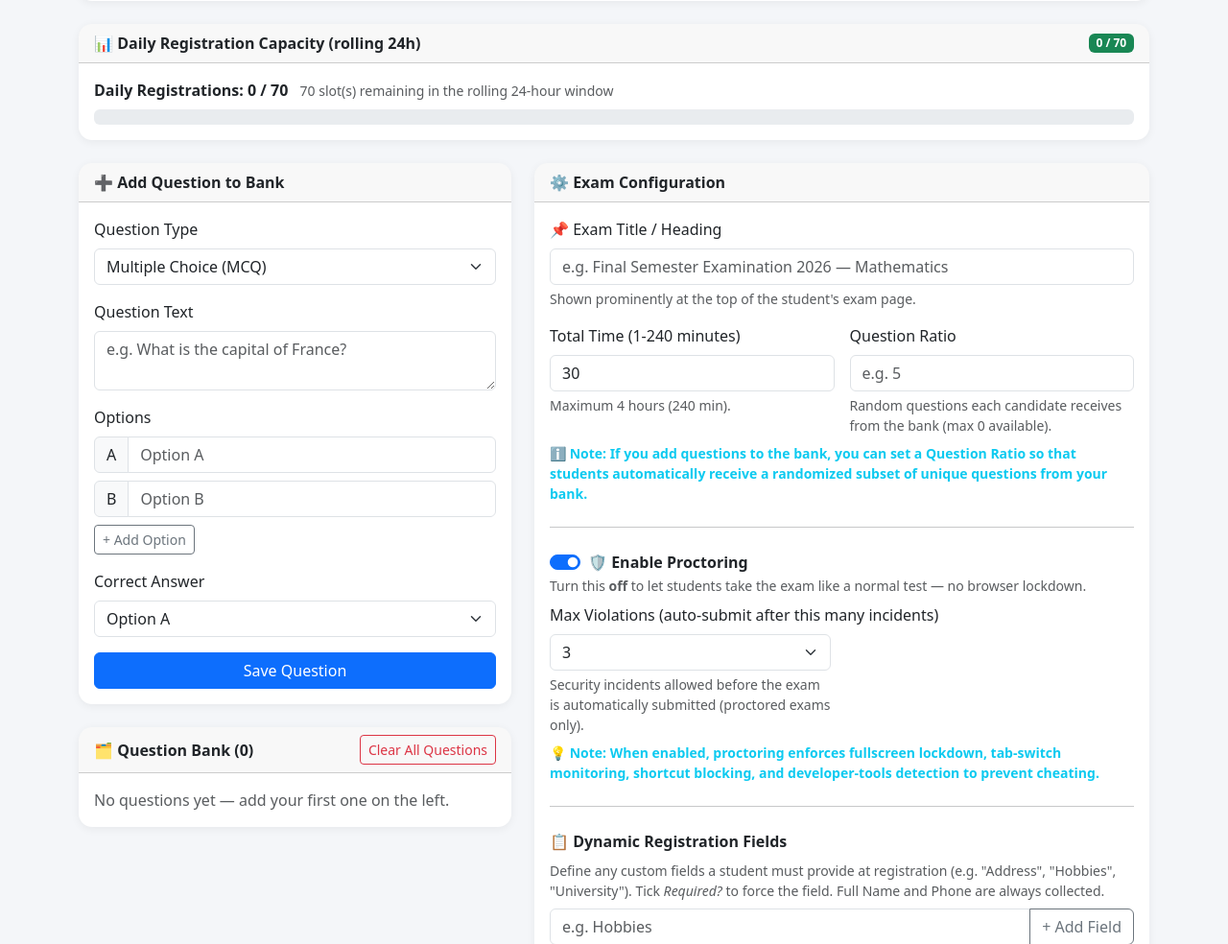
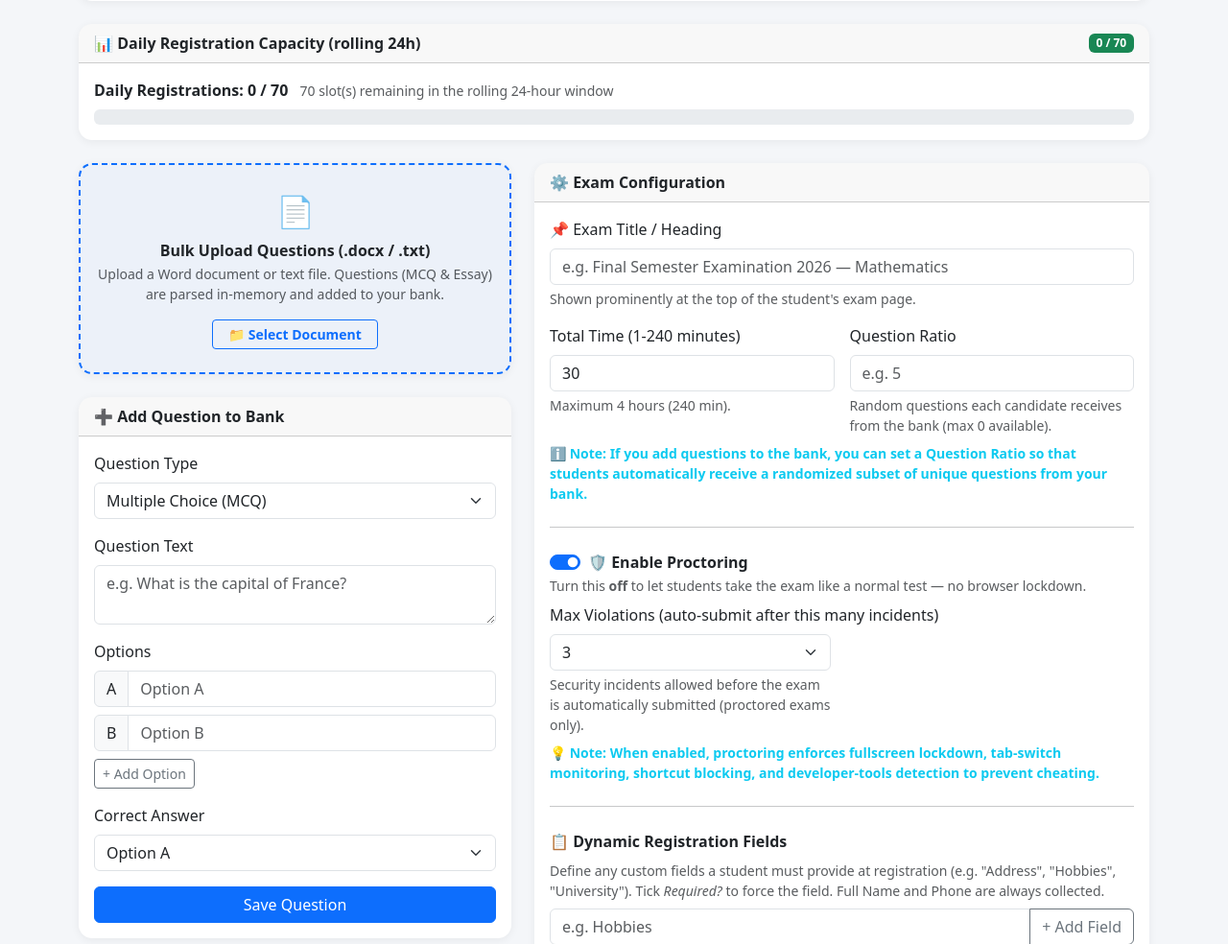
Before and after one commit to mdhaseebuddin/Exam_Site_Live, a Flask app: template production_build/templates/host.html in a window 1280 px wide. Shown: the part 250-1234 px from the top of the page at 96% size. Run offline with Flask 3, Linux system fonts and the light colour scheme; the template is opened without the code that fills it, so the values that code supplies are empty; parts of the project's set-up code (start-up, migrations or seed data) failed here and were passed over; some libraries are stand-ins or nearby versions.

Commit message:
Add Word doc bulk question importer UI to host dashboard

```diff
--- a/production_build/templates/host.html
+++ b/production_build/templates/host.html
@@ -90,6 +90,22 @@
     <div class="row g-4">
       <!-- ================= LEFT: Build the bank ================= -->
       <div class="col-lg-5">
+        <!-- Bulk Question Importer -->
+        <div class="card mb-4" style="border: 2px dashed var(--bs-primary, #0d6efd); background: rgba(13, 110, 253, 0.03);">
+          <div class="card-body text-center py-4">
+            <div class="mb-2" style="font-size: 2rem;">📄</div>
+            <h6 class="fw-bold mb-1">Bulk Upload Questions (.docx / .txt)</h6>
+            <p class="text-muted small mb-3">
+              Upload a Word document or text file. Questions (MCQ &amp; Essay) are parsed in-memory and added to your bank.
+            </p>
+            <input type="file" id="bulkDocInput" accept=".docx,.txt" style="display: none;" onchange="handleBulkDocUpload(this)">
+            <button type="button" class="btn btn-outline-primary btn-sm px-3 fw-semibold" onclick="document.getElementById('bulkDocInput').click()">
+              📁 Select Document
+            </button>
+            <div id="bulkUploadStatus" class="mt-2 small" style="display: none;"></div>
+          </div>
+        </div>
+
         <!-- Add question -->
         <div class="card mb-4">
           <div class="card-header fw-semibold">➕ Add Question to Bank</div>
@@ -564,6 +580,86 @@
       proctoringCheckbox.addEventListener('change', syncProctoringState);
       syncProctoringState(); // apply on load
     }
+    // Bulk Question Importer Handler (.docx / .txt)
+    async function handleBulkDocUpload(input) {
+      const file = input && input.files && input.files[0];
+      if (!file) return;
+
+      const statusEl = document.getElementById('bulkUploadStatus');
+      if (statusEl) {
+        statusEl.style.display = 'block';
+        statusEl.className = 'mt-2 small text-primary';
+        statusEl.innerHTML = '<span class="spinner-border spinner-border-sm me-1" role="status" aria-hidden="true"></span> Parsing document in memory...';
+      }
+
+      try {
+        const urlParams = new URLSearchParams(window.location.search);
+        const activeExamId = urlParams.get('exam_id') || '{{ exams[0].exam_id if (exams and exams|length > 0) else 0 }}' || 0;
+        const csrfToken = document.querySelector('input[name="csrf_token"]')?.value || '';
+
+        // Step A: Send file to parse endpoint
+        const formData = new FormData();
+        formData.append('file', file);
+
+        const parseHeaders = {};
+        if (csrfToken) parseHeaders['X-CSRFToken'] = csrfToken;
+
+        const parseRes = await fetch(`/host/exam/${activeExamId}/import-doc`, {
+          method: 'POST',
+          body: formData,
+          headers: parseHeaders
+        });
+
+        const parseData = await parseRes.json().catch(() => ({}));
+        if (!parseRes.ok || parseData.status !== 'success') {
+          throw new Error(parseData.message || 'Failed to parse document.');
+        }
+
+        if (!parseData.questions || parseData.questions.length === 0) {
+          throw new Error('No valid questions found in document.');
+        }
+
+        // Step B: Send parsed questions to confirm endpoint
+        if (statusEl) {
+          statusEl.className = 'mt-2 small text-info';
+          statusEl.innerHTML = `<span class="spinner-border spinner-border-sm me-1" role="status" aria-hidden="true"></span> Parsed ${parseData.count} question(s). Persisting to database...`;
+        }
+
+        const confirmHeaders = {
+          'Content-Type': 'application/json'
+        };
+        if (csrfToken) confirmHeaders['X-CSRFToken'] = csrfToken;
+
+        const confirmRes = await fetch(`/host/exam/${activeExamId}/confirm-bulk-questions`, {
+          method: 'POST',
+          headers: confirmHeaders,
+          body: JSON.stringify({ questions: parseData.questions })
+        });
+
+        const confirmData = await confirmRes.json().catch(() => ({}));
+        if (!confirmRes.ok || confirmData.status !== 'success') {
+          throw new Error(confirmData.message || 'Failed to persist questions.');
+        }
+
+        // Step C: Success message & reload view
+        if (statusEl) {
+          statusEl.className = 'mt-2 small text-success fw-semibold';
+          statusEl.innerHTML = `✅ Successfully imported ${confirmData.count} question(s)! Refreshing...`;
+        }
+        input.value = '';
+        setTimeout(() => {
+          window.location.reload();
+        }, 1200);
+
+      } catch (err) {
+        // Step D: Error handling
+        if (statusEl) {
+          statusEl.className = 'mt-2 small text-danger fw-semibold';
+          statusEl.textContent = `❌ ${err.message || 'Error uploading document.'}`;
+        }
+        input.value = '';
+      }
+    }
   </script>
 </body>
 </html>
```
